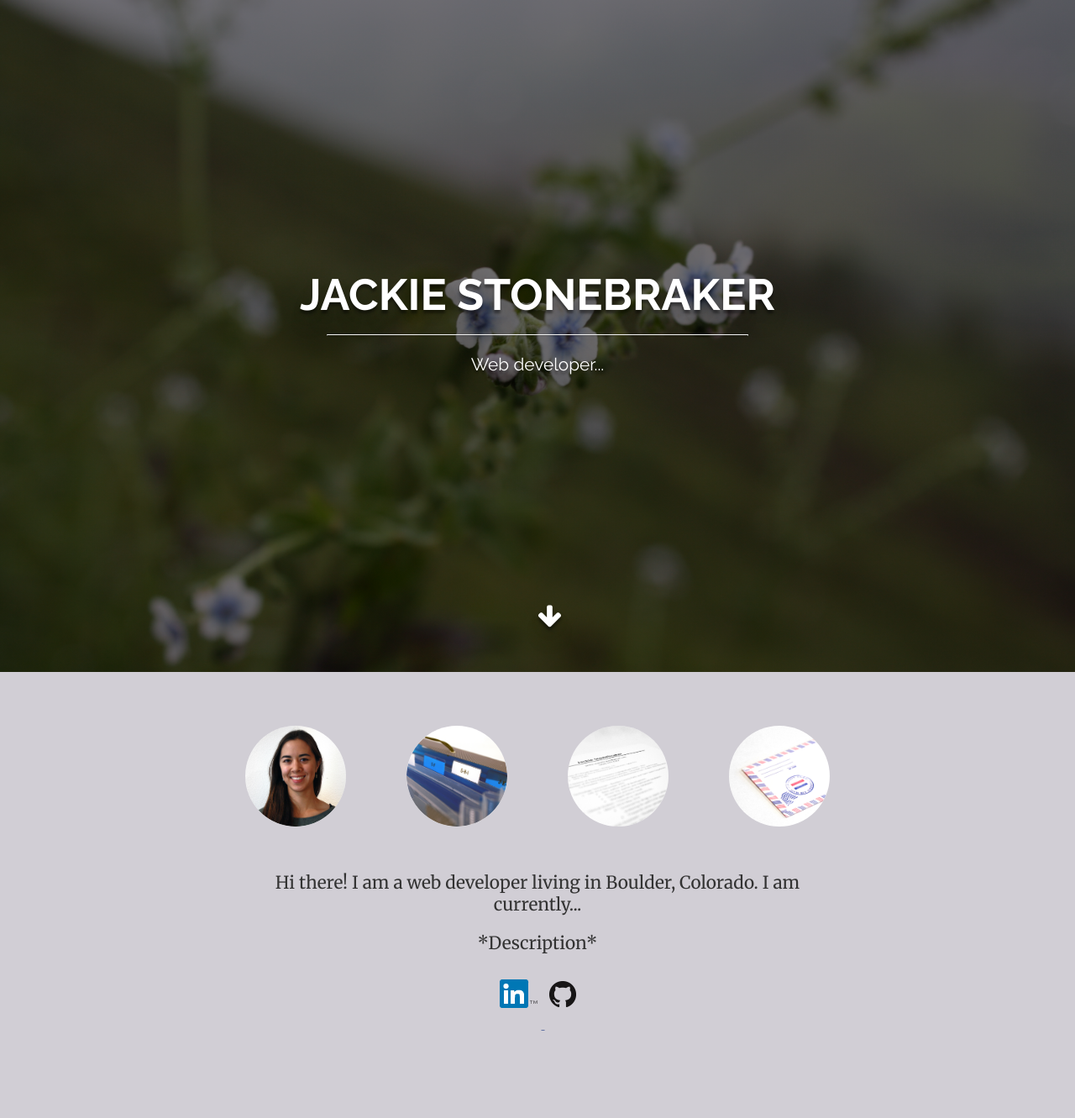
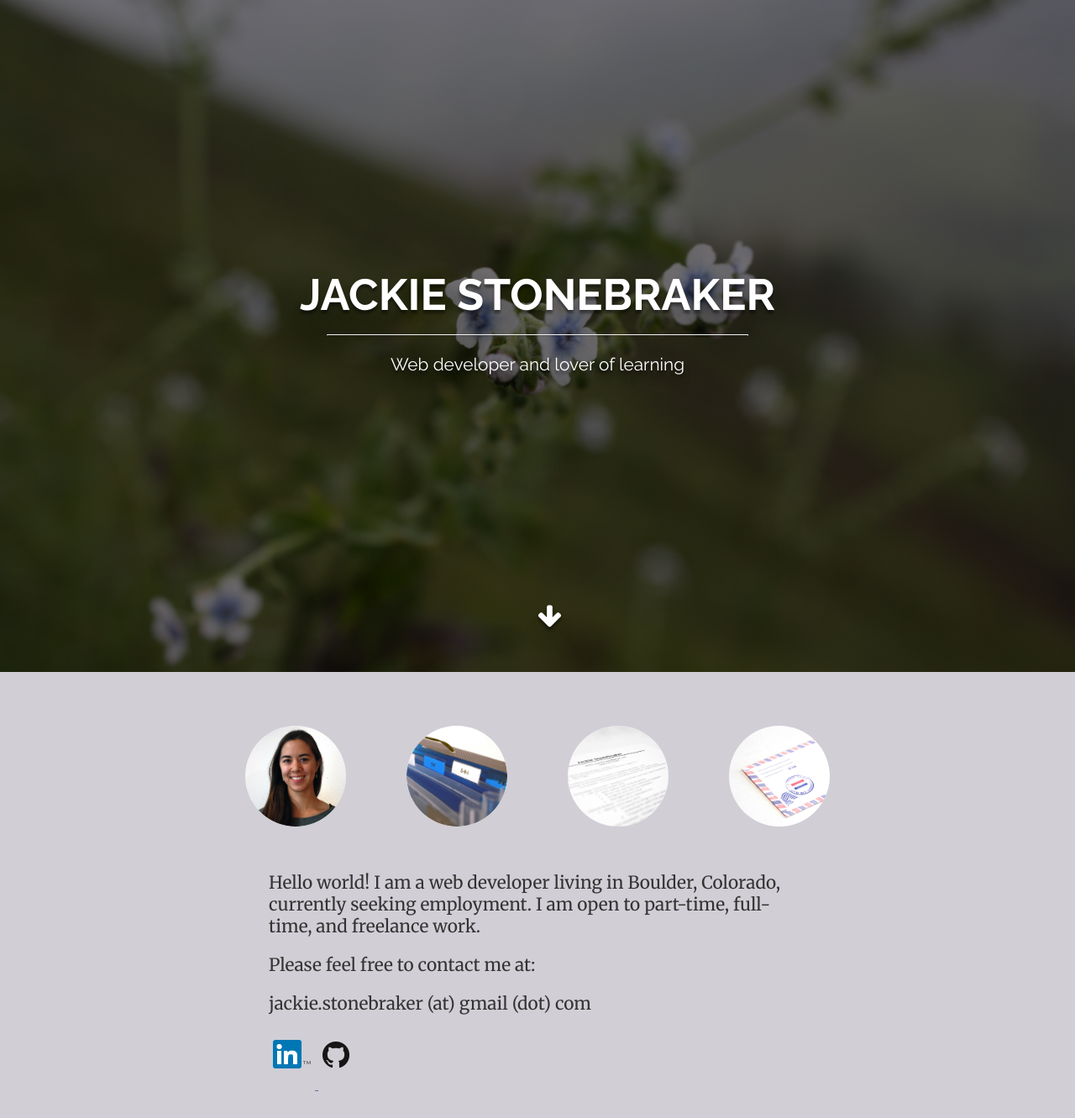
Before and after one commit to jackles-1/django-portfolio, a Django app: page / in a window 1280 px wide. Shown: the whole page at 84% size. Before the commit the page ends 1227 px from the top, so only its background shows below. Run offline with Django 3.2, Linux system fonts and the light colour scheme.

```diff
--- a/assets/css/portfolio.css
+++ b/assets/css/portfolio.css
@@ -154,7 +154,7 @@ nav.home{
 
 main.home{
 	margin: 110px auto 30px auto;
-	text-align: center;
+	text-align: left;
 }
 
 main.home p{
@@ -167,6 +167,12 @@ main.home p{
 
 main.home img{
 	padding: 10px 5px 25px 5px;
+}
+
+#socialMediaLinks{
+    width: 50%;
+    margin: 0 auto 20px auto;
+    text-align: left;
 }
 
 /*PAGES*/
--- a/assets/js/home.js
+++ b/assets/js/home.js
@@ -9,8 +9,6 @@ window.onscroll = function(){
 	// Chrome || Firefox
 	scrollPosition = document.body.scrollTop || window.pageYOffset || 0;
 	percentScrolled = scrollPosition/windowHeight;
-
-	console.log(scrollPosition);
 
 	if(percentScrolled <= 1){
 		var percentFade = 1-percentScrolled;
@@ -31,10 +29,10 @@ for(var i=0; i < pageIcons.length; i++){
 			this.classList.remove("bioPic");
 			this.textContent = "Bio";
 		}
-		else if(this.classList.contains("portfolioPic")){
-			this.classList.add("portfolioPicHover");
-			this.classList.remove("portfolioPic");
-			this.textContent = "Portfolio";
+		else if(this.classList.contains("projectsPic")){
+			this.classList.add("projectsPicHover");
+			this.classList.remove("projectsPic");
+			this.textContent = "Projects";
 		}
 		else if(this.classList.contains("resumePic")){
 			this.classList.add("resumePicHover");
@@ -53,9 +51,9 @@ for(var i=0; i < pageIcons.length; i++){
 			this.classList.remove("bioPicHover");
 			this.textContent = "";
 		}
-		else if(this.classList.contains("portfolioPicHover")){
-			this.classList.add("portfolioPic");
-			this.classList.remove("portfolioPicHover");
+		else if(this.classList.contains("projectsPicHover")){
+			this.classList.add("projectsPic");
+			this.classList.remove("projectsPicHover");
 			this.textContent = "";
 		}
 		else if(this.classList.contains("resumePicHover")){
--- a/templates/home.html
+++ b/templates/home.html
@@ -14,7 +14,7 @@
 	<header class="home">
 		<h1>Jackie Stonebraker</h1>
 		<hr>
-		<p>Web developer...</p>
+		<p>Web developer and lover of learning</p>
 		<span id="arrow">
 			<i class="fa fa-arrow-down" aria-hidden="true"></i>
 		</span>
@@ -41,16 +41,23 @@
 	</nav>
 
 	<main class="home">
-		<p>Hi there! I am a web developer living in Boulder, Colorado. I am currently...</p>
-
-		<p>*Description*</p>
-
+		<p>
+            Hello world! I am a web developer living in Boulder, Colorado, currently seeking employment. I am open to part-time, full-time, and freelance work.
+        </p>
+        <p>
+            Please feel free to contact me at:
+        </p>
+        <p>
+            jackie.stonebraker (at) gmail (dot) com
+        </p>
+        <div id="socialMediaLinks">
             <a href="https://www.linkedin.com/in/jackiestonebraker">
       			<img src="static/img/linkedIn34px.jpg"/>
     		</a>
     		<a href="https://github.com/jackles-1">
     			<img src="static/img/gitHub32px.jpg"/>
     		</a>
+        </div>
 	</main>
 </body>
 </html>
--- /dev/null
+++ b/to-do.txt
@@ -0,0 +1,4 @@
+- update resume
+- fix little line under links on home page
+- fix projects link on home page
+- add projects
```
Also changed, not shown: templates/contact.html (+6 -1 lines). Lines whose indentation alone changed are shown as unchanged.
